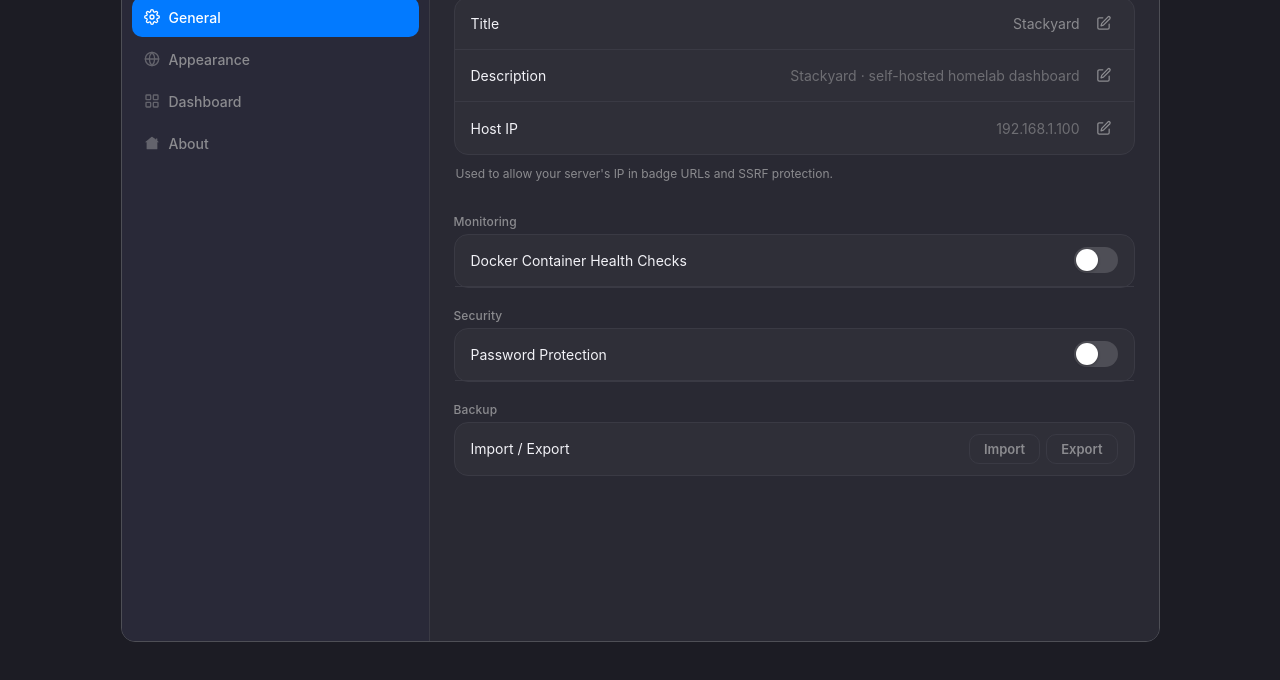
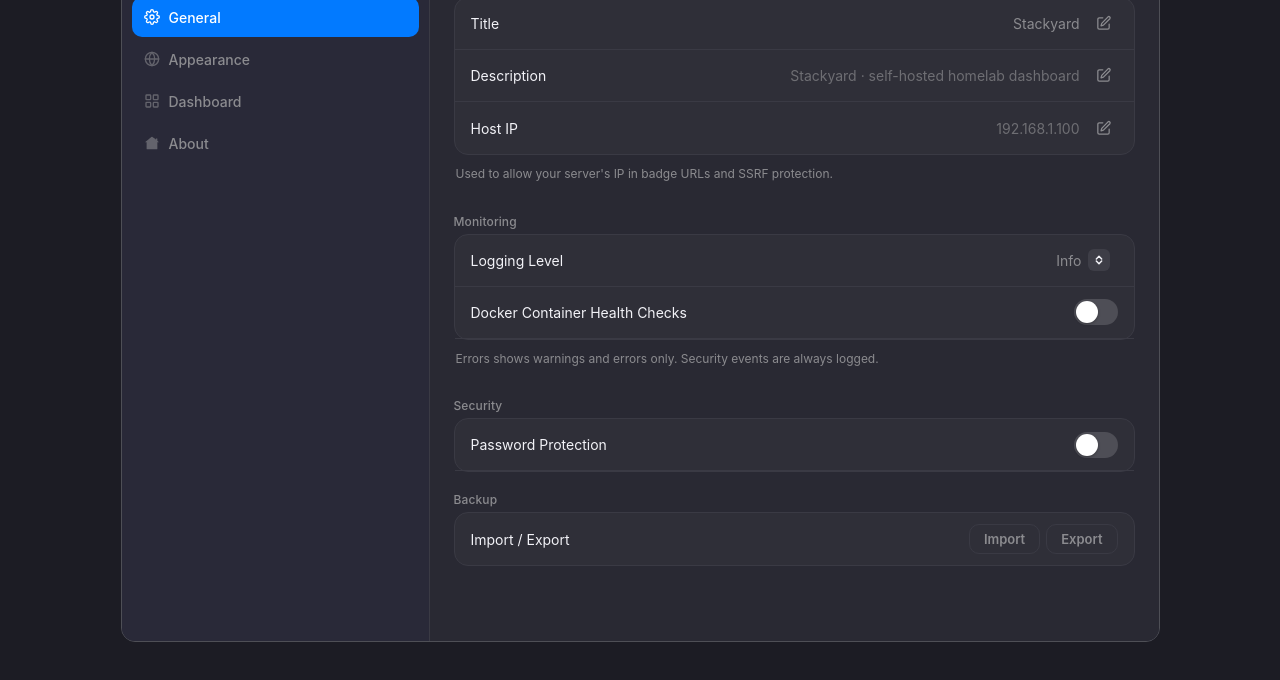
Before and after one commit to SandObserver/stackyard, a plain HTML site: page ui/admin/index.html in a window 1280 px wide. Shown: the part 116-796 px from the top of the page. Drawn offline with Linux system fonts and the light colour scheme; no server answers.

Commit message:
Add Logging Level selector to General settings

```diff
--- a/ui/admin/index.html
+++ b/ui/admin/index.html
@@ -61,10 +61,23 @@
 
       <div class="grp-hdr">Monitoring</div>
       <div class="grp">
+        <div class="row">
+          <span class="rl">Logging Level</span>
+          <div class="row-dd" id="log-level-dd">
+            <button class="row-dd-btn" type="button" id="log-level-btn" aria-haspopup="listbox">Info<svg class="dd-chev" width="22" height="22" viewBox="0 0 24 24" fill="none" stroke="currentColor" stroke-width="2.2" stroke-linecap="round" stroke-linejoin="round" aria-hidden="true"><path d="M8 10.5 12 6.5 16 10.5"/><path d="M8 13.5 12 17.5 16 13.5"/></svg></button>
+            <ul class="row-dd-list" id="log-level-list" role="listbox" aria-label="Logging level" hidden>
+              <li role="option" data-val="debug" aria-selected="false">Debug</li>
+              <li role="option" data-val="info" aria-selected="true">Info</li>
+              <li role="option" data-val="error" aria-selected="false">Errors</li>
+            </ul>
+          </div>
+          <input type="hidden" id="log-level" value="info">
+        </div>
         <div class="row"><span class="rl">Docker Container Health Checks</span><label class="tog" aria-label="Docker Container Health Checks"><input type="checkbox" id="srv-docker-en"><div class="tr"></div></label></div>
         <div class="row" id="srv-hide-healthy-row" style="display:none"><span class="rl">Hide Healthy Badge</span><label class="tog" aria-label="Hide Healthy Badge"><input type="checkbox" id="srv-hide-healthy"><div class="tr"></div></label></div>
         <div class="row ie-row" id="ie-socket" style="display:none"><span class="rl">Socket URL</span><span class="rv is-ph" id="ie-socket-v">tcp://socket-proxy:2375</span><button class="pe" type="button" aria-label="Edit socket URL"><svg width="17" height="17" viewBox="0 0 24 24" fill="none" stroke="currentColor" stroke-width="1.8" stroke-linecap="round" stroke-linejoin="round" aria-hidden="true"><path d="M11 4H6a2 2 0 0 0-2 2v12a2 2 0 0 0 2 2h12a2 2 0 0 0 2-2v-5"/><path d="M18.4 2.6a1.85 1.85 0 0 1 2.6 2.6l-9.1 9.1-3.4 1 1-3.4z"/></svg></button></div>
       </div>
+      <p class="grp-tip">Errors shows warnings and errors only. Security events are always logged.</p>
       <p class="grp-tip" id="socket-hint" style="display:none">Use the URL of a <strong>socket proxy</strong> container for least-privilege access. No proxy? You can enter <code>unix:///var/run/docker.sock</code> directly. <span class="tip-danger">Only do this on a private, trusted network you fully control.</span></p>
 
       <div class="grp-hdr">Security</div>
```
